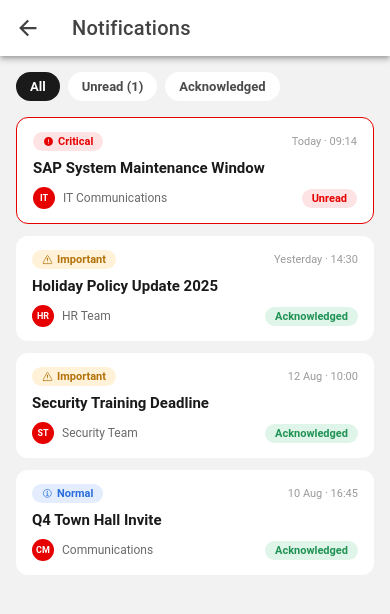
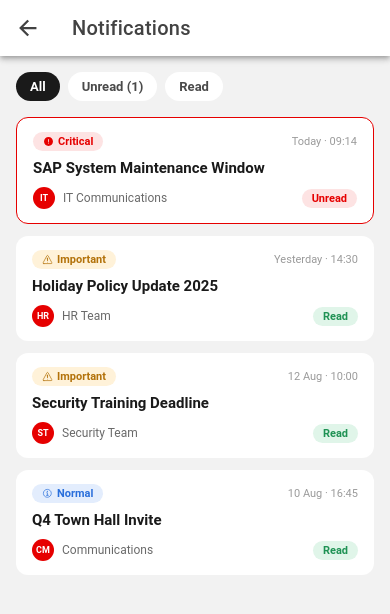
Before and after one commit to ctrl-z-26/vodannounce, a React (Vite) app in the folder mobile/: page /notifications in a window 390 px wide. Shown: the top 614 px of the page. Built offline with nearby package versions, Linux system fonts and the light colour scheme; no server answers.

Commit message:
feat(mobile): rebrand with vois gradient and logo, add read receipts on notification tap

```diff
--- a/mobile/src/pages/Home.css
+++ b/mobile/src/pages/Home.css
@@ -1,6 +1,21 @@
 .home-header {
-  background: #1a1a1a;
+  background-color: #e60000;
+  background-image:
+    radial-gradient(ellipse at 100% 10%, #5b21b6 0%, transparent 55%),
+    radial-gradient(circle at 10% 100%, #000000 0%, transparent 35%);
+  background-size: 200% 200%, 200% 200%;
+  background-position: 0% 0%, 100% 100%;
+  animation: blob-drift 10s ease-in-out infinite alternate;
   padding: 12px 16px 20px;
+}
+
+@keyframes blob-drift {
+  0% {
+    background-position: 0% 0%, 100% 100%;
+  }
+  100% {
+    background-position: 100% 100%, 0% 0%;
+  }
 }
 
 .home-appbar {
@@ -15,11 +30,10 @@
   gap: 8px;
 }
 
-.home-logo-ring {
-  width: 28px;
+.home-logo {
   height: 28px;
-  border-radius: 50%;
-  border: 4px solid #e60000;
+  width: auto;
+  display: block;
 }
 
 .home-brand-name {
--- a/mobile/src/pages/Login.css
+++ b/mobile/src/pages/Login.css
@@ -16,12 +16,11 @@
   margin-bottom: 32px;
 }
 
-.login-logo-ring {
-  width: 64px;
+.login-logo-img {
   height: 64px;
-  border-radius: 50%;
-  border: 8px solid #e60000;
-  margin: 0 auto 16px;
+  width: auto;
+  display: block;
+  margin: 0 auto;
 }
 
 .login-title {
--- a/mobile/src/pages/Login.tsx
+++ b/mobile/src/pages/Login.tsx
@@ -75,9 +75,11 @@ const Login: React.FC = () => {
           -------------------------------- */}
 
           <div className="login-brand">
-            <div className="login-logo">
-              <div className="login-logo-ring" />
-            </div>
+            <img
+              src="/vodannounce.svg"
+              alt="Vodannounce"
+              className="login-logo-img"
+            />
 
             <h1 className="login-title">Vodannounce</h1>
 
--- a/mobile/src/pages/Notifications.css
+++ b/mobile/src/pages/Notifications.css
@@ -34,6 +34,7 @@
   background: #fff;
   border-radius: 12px;
   padding: 14px 16px;
+  cursor: pointer;
 }
 
 .notif-card-critical {
@@ -126,7 +127,7 @@
   color: #e60000;
 }
 
-.notif-status-badge.acknowledged {
+.notif-status-badge.read {
   background: #e0f5e9;
   color: #1f9254;
 }
--- a/mobile/src/pages/Notifications.tsx
+++ b/mobile/src/pages/Notifications.tsx
@@ -1,10 +1,23 @@
-import { useState } from 'react';
-import { IonPage, IonHeader, IonToolbar, IonTitle, IonButtons, IonBackButton, IonContent, IonIcon } from '@ionic/react';
-import { alertCircle, warningOutline, informationCircleOutline } from 'ionicons/icons';
-import './Notifications.css';
+import { useState } from "react";
+import {
+  IonPage,
+  IonHeader,
+  IonToolbar,
+  IonTitle,
+  IonButtons,
+  IonBackButton,
+  IonContent,
+  IonIcon,
+} from "@ionic/react";
+import {
+  alertCircle,
+  warningOutline,
+  informationCircleOutline,
+} from "ionicons/icons";
+import "./Notifications.css";
 
-type Severity = 'critical' | 'important' | 'normal';
-type Status = 'unread' | 'acknowledged';
+type Severity = "critical" | "important" | "normal";
+type Status = "unread" | "read";
 
 interface Announcement {
   id: string;
@@ -18,25 +31,85 @@ interface Announcement {
 }
 
 // TODO: replace with real data from the campaigns API
-const announcements: Announcement[] = [
-  { id: '1', severity: 'critical', title: 'SAP System Maintenance Window', team: 'IT Communications', teamInitials: 'IT', date: 'Today', time: '09:14', status: 'unread' },
-  { id: '2', severity: 'important', title: 'Holiday Policy Update 2025', team: 'HR Team', teamInitials: 'HR', date: 'Yesterday', time: '14:30', status: 'acknowledged' },
-  { id: '3', severity: 'important', title: 'Security Training Deadline', team: 'Security Team', teamInitials: 'ST', date: '12 Aug', time: '10:00', status: 'acknowledged' },
-  { id: '4', severity: 'normal', title: 'Q4 Town Hall Invite', team: 'Communications', teamInitials: 'CM', date: '10 Aug', time: '16:45', status: 'acknowledged' },
+const initialAnnouncements: Announcement[] = [
+  {
+    id: "1",
+    severity: "critical",
+    title: "SAP System Maintenance Window",
+    team: "IT Communications",
+    teamInitials: "IT",
+    date: "Today",
+    time: "09:14",
+    status: "unread",
+  },
+  {
+    id: "2",
+    severity: "important",
+    title: "Holiday Policy Update 2025",
+    team: "HR Team",
+    teamInitials: "HR",
+    date: "Yesterday",
+    time: "14:30",
+    status: "read",
+  },
+  {
+    id: "3",
+    severity: "important",
+    title: "Security Training Deadline",
+    team: "Security Team",
+    teamInitials: "ST",
+    date: "12 Aug",
+    time: "10:00",
+    status: "read",
+  },
+  {
+    id: "4",
+    severity: "normal",
+    title: "Q4 Town Hall Invite",
+    team: "Communications",
+    teamInitials: "CM",
+    date: "10 Aug",
+    time: "16:45",
+    status: "read",
+  },
 ];
 
-const severityConfig: Record<Severity, { icon: string; label: string; className: string }> = {
-  critical: { icon: alertCircle, label: 'Critical', className: 'badge-critical' },
-  important: { icon: warningOutline, label: 'Important', className: 'badge-important' },
-  normal: { icon: informationCircleOutline, label: 'Normal', className: 'badge-normal' },
+const severityConfig: Record<
+  Severity,
+  { icon: string; label: string; className: string }
+> = {
+  critical: {
+    icon: alertCircle,
+    label: "Critical",
+    className: "badge-critical",
+  },
+  important: {
+    icon: warningOutline,
+    label: "Important",
+    className: "badge-important",
+  },
+  normal: {
+    icon: informationCircleOutline,
+    label: "Normal",
+    className: "badge-normal",
+  },
 };
 
-type Filter = 'all' | 'unread' | 'acknowledged';
+type Filter = "all" | "unread" | "read";
 
 const Notifications: React.FC = () => {
-  const [filter, setFilter] = useState<Filter>('all');
-  const unreadCount = announcements.filter((a) => a.status === 'unread').length;
-  const filtered = announcements.filter((a) => filter === 'all' || a.status === filter);
+  const [filter, setFilter] = useState<Filter>("all");
+  const [announcements, setAnnouncements] =
+    useState<Announcement[]>(initialAnnouncements);
+  const unreadCount = announcements.filter((a) => a.status === "unread").length;
+  const filtered = announcements.filter(
+    (a) => filter === "all" || a.status === filter,
+  );
+  const markAsRead = (id: string) => {
+    setAnnouncements((prev) =>
+      prev.map((a) => (a.id === id ? { ...a, status: "read" } : a)),
+    );
+  };
 
   return (
     <IonPage>
@@ -51,22 +124,43 @@ const Notifications: React.FC = () => {
 
       <IonContent className="notif-content">
         <div className="notif-filters">
-          <button className={`notif-filter-btn ${filter === 'all' ? 'active' : ''}`} onClick={() => setFilter('all')}>All</button>
-          <button className={`notif-filter-btn ${filter === 'unread' ? 'active' : ''}`} onClick={() => setFilter('unread')}>Unread ({unreadCount})</button>
-          <button className={`notif-filter-btn ${filter === 'acknowledged' ? 'active' : ''}`} onClick={() => setFilter('acknowledged')}>Acknowledged</button>
+          <button
+            className={`notif-filter-btn ${filter === "all" ? "active" : ""}`}
+            onClick={() => setFilter("all")}
+          >
+            All
+          </button>
+          <button
+            className={`notif-filter-btn ${filter === "unread" ? "active" : ""}`}
+            onClick={() => setFilter("unread")}
+          >
+            Unread ({unreadCount})
+          </button>
+          <button
+            className={`notif-filter-btn ${filter === "read" ? "active" : ""}`}
+            onClick={() => setFilter("read")}
+          >
+            Read
+          </button>
         </div>
 
         <div className="notif-list">
           {filtered.map((a) => {
             const cfg = severityConfig[a.severity];
             return (
-              <div key={a.id} className={`notif-card ${a.severity === 'critical' ? 'notif-card-critical' : ''}`}>
+              <div
+                key={a.id}
+                className={`notif-card ${a.severity === "critical" ? "notif-card-critical" : ""}`}
+                onClick={() => markAsRead(a.id)}
+              >
                 <div className="notif-card-top">
                   <span className={`notif-severity-badge ${cfg.className}`}>
                     <IonIcon icon={cfg.icon} />
                     {cfg.label}
                   </span>
-                  <span className="notif-card-date">{a.date} · {a.time}</span>
+                  <span className="notif-card-date">
+                    {a.date} · {a.time}
+                  </span>
                 </div>
                 <p className="notif-card-title">{a.title}</p>
                 <div className="notif-card-bottom">
@@ -75,7 +169,7 @@ const Notifications: React.FC = () => {
                     <span className="notif-team">{a.team}</span>
                   </div>
                   <span className={`notif-status-badge ${a.status}`}>
-                    {a.status === 'unread' ? 'Unread' : 'Acknowledged'}
+                    {a.status === "unread" ? "Unread" : "Read"}
                   </span>
                 </div>
               </div>
```
Also changed, not shown: mobile/src/pages/Home.tsx (+98 -51 lines), mobile/public/vodannounce.svg (added).
